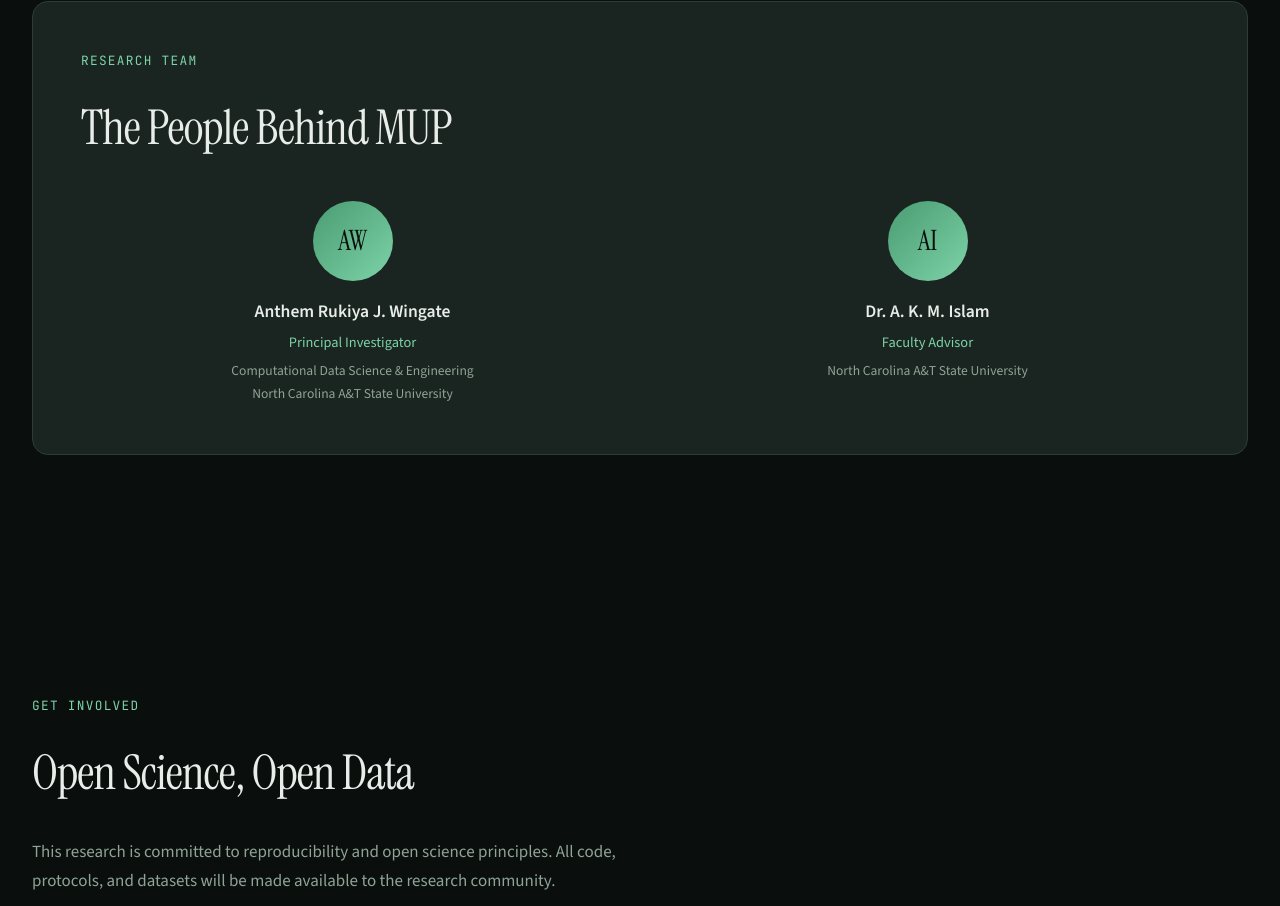
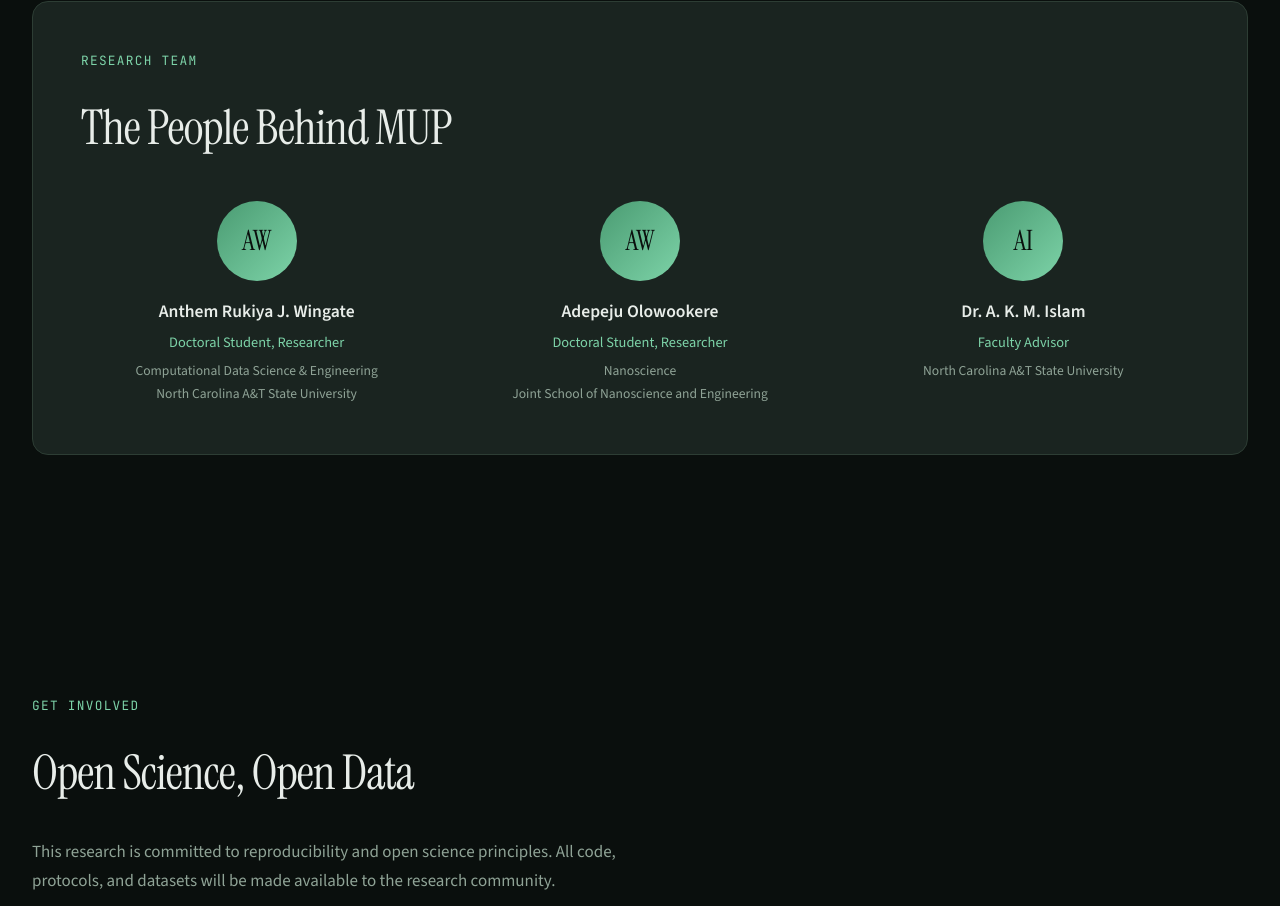
Before and after one commit to anthemrukiyawingate/MUPLab, a plain HTML site: page index.html in a window 1280 px wide. Shown: the part 4557-5463 px from the top of the page. Drawn offline with nearby package versions, Linux system fonts and the light colour scheme.

Commit message:
Update index.html
adding Ade

```diff
--- a/index.html
+++ b/index.html
@@ -1095,8 +1095,14 @@ clf = <span class="function">RandomForestClassifier</span>().<span class="functi
                     <div class="team-member">
                         <div class="team-avatar">AW</div>
                         <h4>Anthem Rukiya J. Wingate</h4>
-                        <p class="role">Principal Investigator</p>
+                        <p class="role">Doctoral Student, Researcher</p>
                         <p class="affiliation">Computational Data Science & Engineering<br>North Carolina A&T State University</p>
+                    </div>
+                    <div class="team-member">
+                        <div class="team-avatar">AW</div>
+                        <h4>Adepeju Olowookere</h4>
+                        <p class="role">Doctoral Student, Researcher</p>
+                        <p class="affiliation">Nanoscience<br>Joint School of Nanoscience and Engineering</p>
                     </div>
                     <div class="team-member">
                         <div class="team-avatar">AI</div>
```
